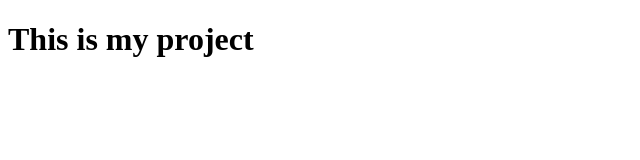
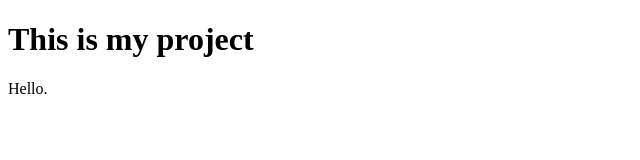
Before and after one commit to Paresh0202/project, a plain HTML site: page index.html in a window 1280 px wide. Shown: the full height of the page, 0-640 px from the left. Drawn offline with Linux system fonts and the light colour scheme.

Commit message:
Second Commit

```diff
--- a/index.html
+++ b/index.html
@@ -4,4 +4,7 @@
 </head>
 <body>
     <h1>This is my project</h1>
+    <p>
+        Hello.
+    </p>
 </body>
```
